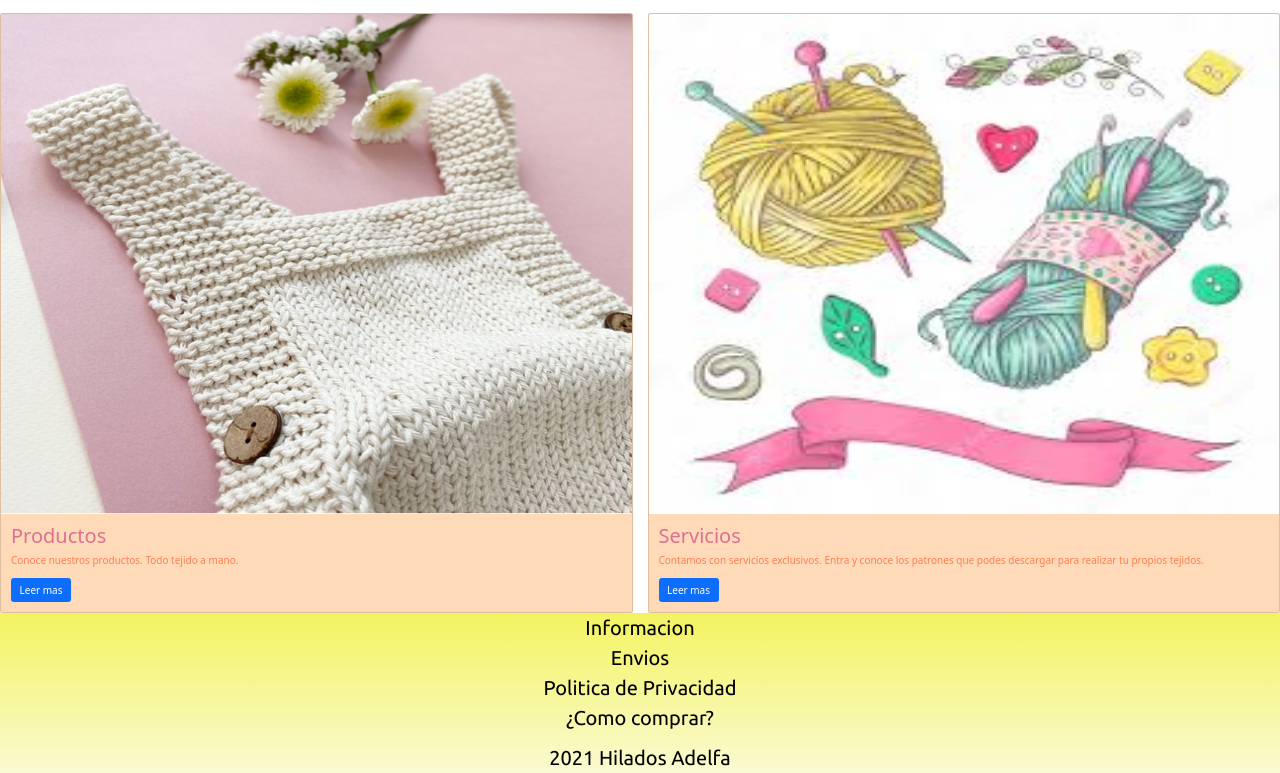
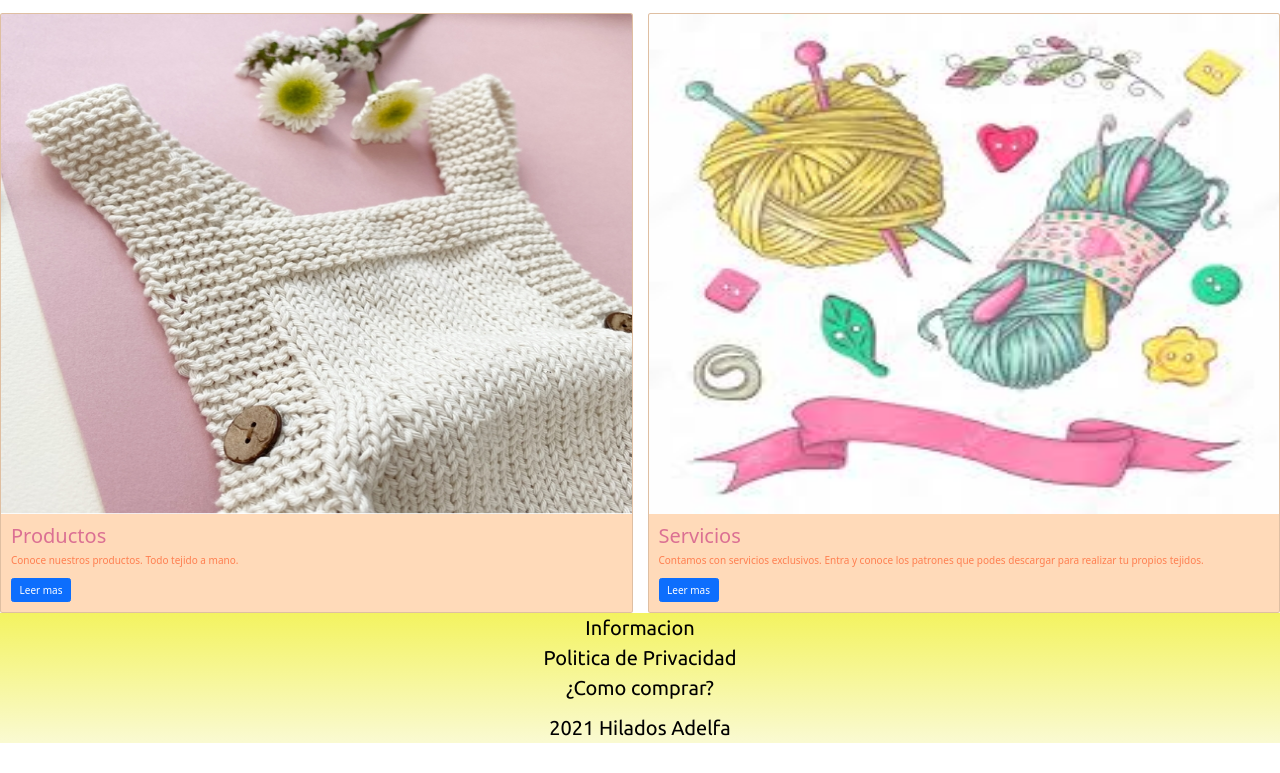
Before and after one commit to roinagaki/ProyectoAdelfa, a plain HTML site: page index.html in a window 1280 px wide. Shown: the part 1571-2344 px from the top of the page. After the commit the page ends 2314 px from the top, so only its background shows below. Drawn offline with nearby package versions, Linux system fonts and the light colour scheme.

```diff
--- a/index.html
+++ b/index.html
@@ -115,7 +115,6 @@
     <footer class="footer-text">
        <ol class="list-unstyled">
            <li>Informacion</li>
-            <li>Envios</li>
            <li> Politica de Privacidad</li>
             <li>¿Como comprar?</li>
         </ol>
```
